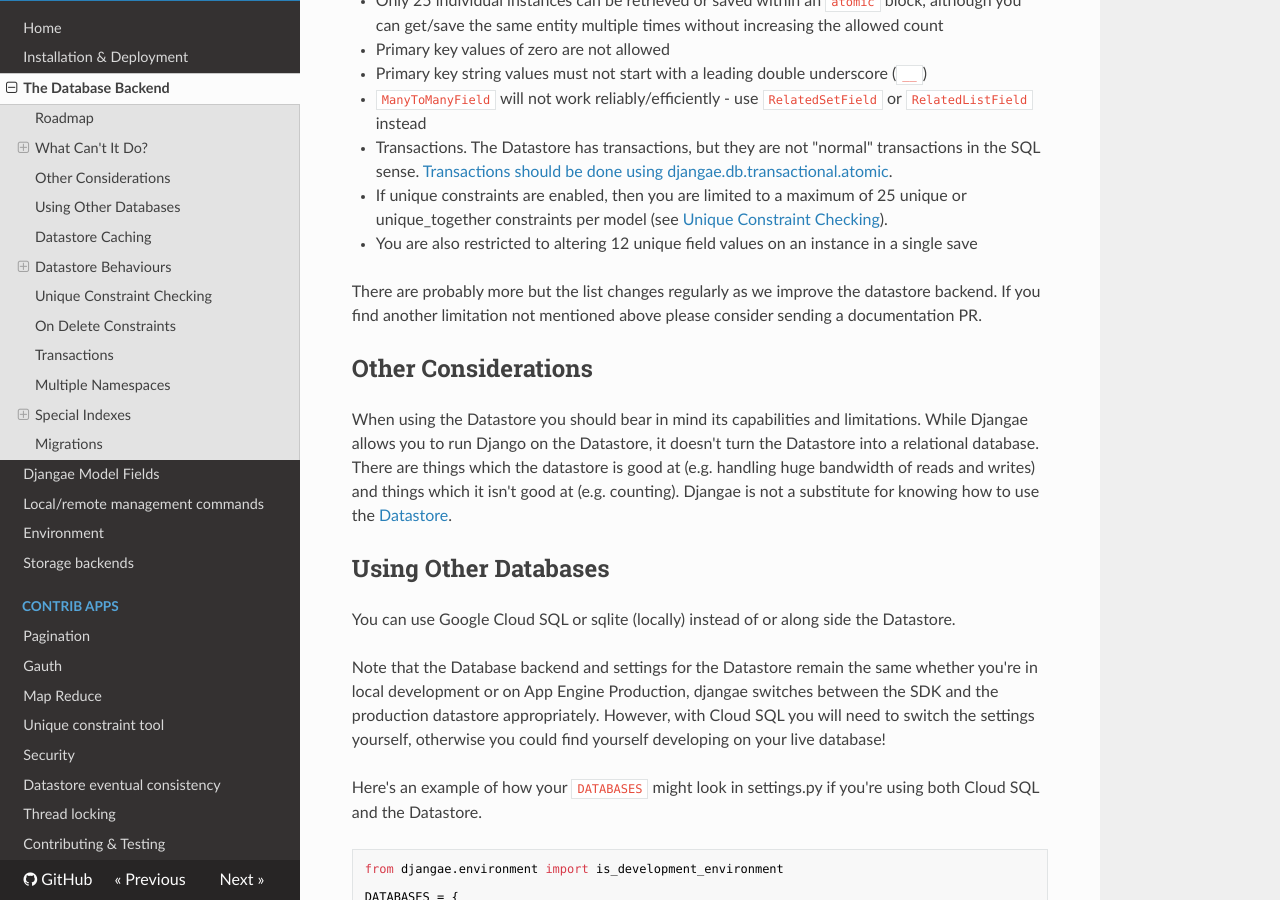
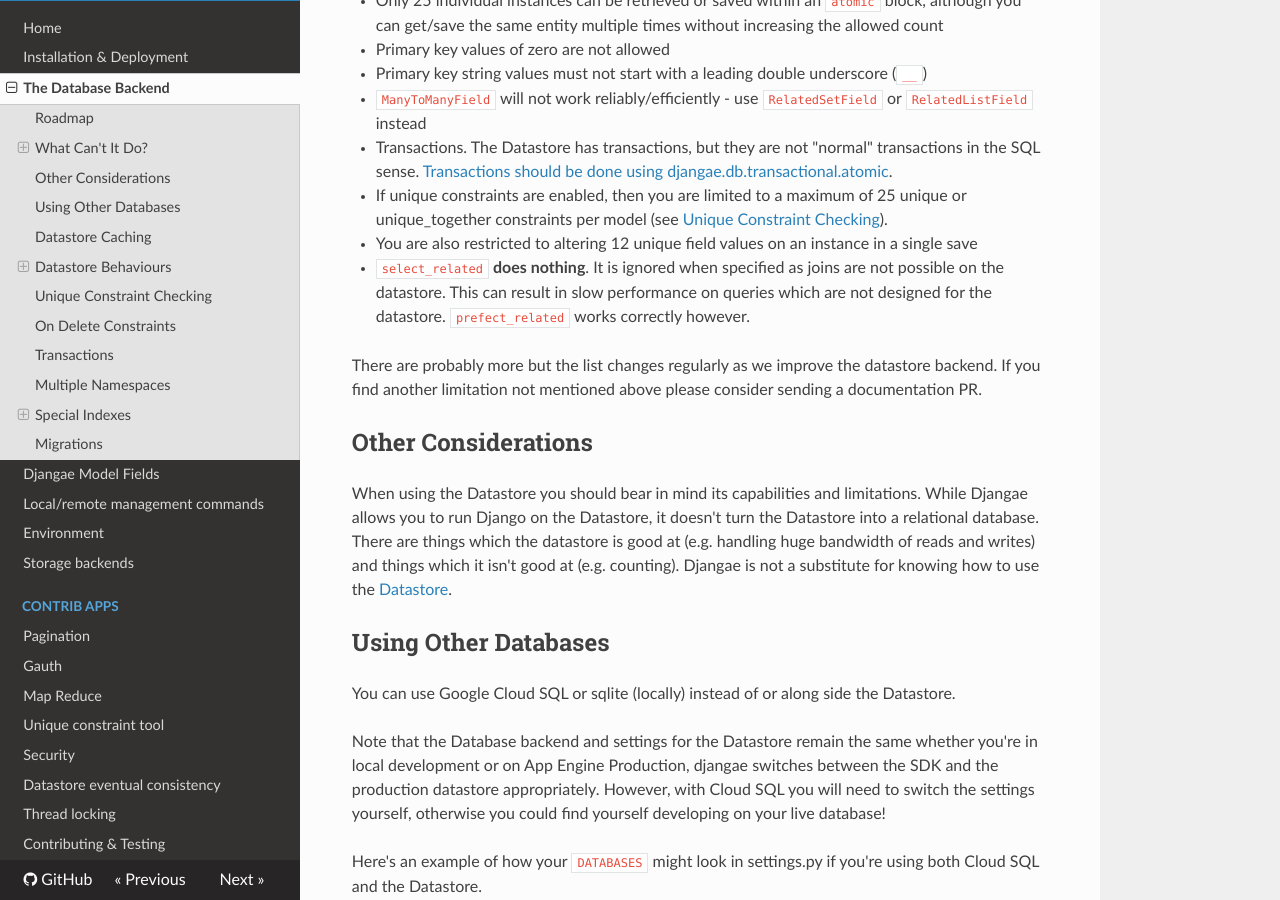
Before and after one commit to wittfabian/djangae, an MkDocs documentation site: the page built from docs/db_backend.md, in a window 1280 px wide and 900 px high, scrolled down 1351 px. Built offline with MkDocs 1.6.1, drawn with Linux system fonts in a browser that asks for light colours; nearby versions of some CDN libraries; old or Windows-style settings are respelled for this version of MkDocs.

Commit message:
Update documentation to include a warning about select_related being a no-op on the datastore

```diff
--- a/docs/db_backend.md
+++ b/docs/db_backend.md
@@ -49,6 +49,8 @@ Here is a brief list of hard limitations you may encounter when using the Djanga
   should be done using djangae.db.transactional.atomic](db_backend.md#transactions).
 - If unique constraints are enabled, then you are limited to a maximum of 25 unique or unique_together constraints per model (see [Unique Constraint Checking](#unique-constraint-checking)).
 - You are also restricted to altering 12 unique field values on an instance in a single save
+- `select_related` **does nothing**. It is ignored when specified as joins are not possible on the datastore. This can result in slow
+performance on queries which are not designed for the datastore. `prefect_related` works correctly however.
 
 There are probably more but the list changes regularly as we improve the datastore backend. If you find another limitation not
 mentioned above please consider sending a documentation PR.
```
